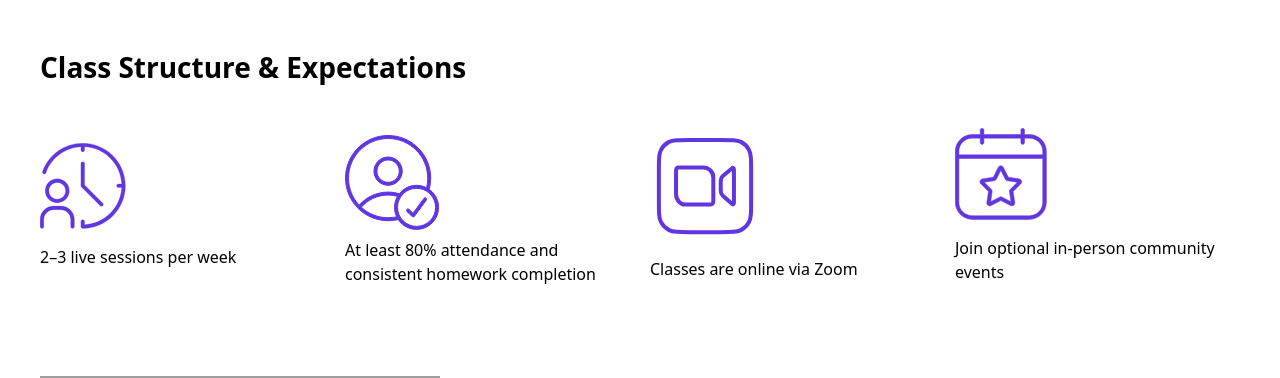
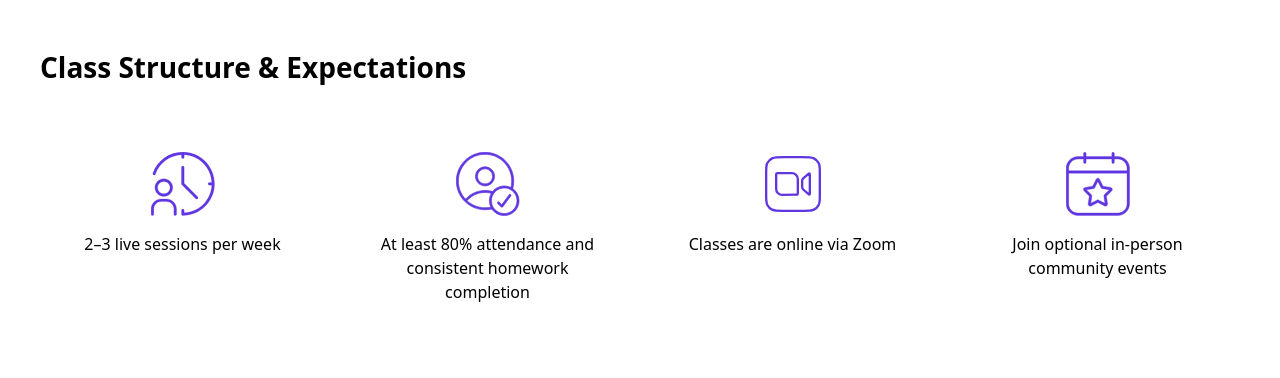
Before and after one commit to outcomeschoolorg/Outcome-School, a React (Vite) app: page /tech-school in a window 1280 px wide. Shown: the part 1680-2058 px from the top of the page. Built offline with nearby package versions, Linux system fonts and the light colour scheme; grey boxes are pictures that could not be loaded.

Commit message:
Update TechSchool.tsx

```diff
--- a/src/Pages/TechSchool.tsx
+++ b/src/Pages/TechSchool.tsx
@@ -115,25 +115,45 @@ const TechSchool = () => {
             Class Structure & Expectations
           </p>
 
-          <div className="grid grid-cols-2 sm:grid-cols-2 lg:grid-cols-4 gap-5 mt-5 mx-auto items-center justify-center">
-            <div>
-              <img src={clock} alt="clock" className="" />
-              <p className="my-4">2–3 live sessions per week</p>
+          <div className="grid grid-cols-1 sm:grid-cols-2 lg:grid-cols-4 gap-5 mt-5">
+            {/* CARD */}
+            <div className="flex flex-col items-center text-center bg-white p-6 rounded-2xl h-full">
+              <img
+                src={clock}
+                alt="clock"
+                className="w-16 h-16 object-contain"
+              />
+
+              <p className="mt-4 text-base font-medium">
+                2–3 live sessions per week
+              </p>
             </div>
-            <div>
-              <img src={user} alt="clock" className="" />
-              <p className="my-2">
+
+            {/* CARD */}
+            <div className="flex flex-col items-center text-center bg-white p-6 rounded-2xl h-full">
+              <img src={user} alt="user" className="w-16 h-16 object-contain" />
+
+              <p className="mt-4 text-base font-medium">
                 At least 80% attendance and consistent homework completion
               </p>
             </div>
-            <div>
-              <img src={zoom} alt="clock" className="" />
-              {/* <p className="mt-8 ">Classes are online via Zoom</p> */}
-              <p className="my-4">Classes are online via Zoom</p>
+
+            {/* CARD */}
+            <div className="flex flex-col items-center text-center bg-white p-6 rounded-2xl h-full">
+              <img src={zoom} alt="zoom" className="w-16 h-16 object-contain" />
+
+              <p className="mt-4 text-base font-medium">
+                Classes are online via Zoom
+              </p>
             </div>
-            <div>
-              <img src={bag} alt="clock" className="" />
-              <p className="my-4">Join optional in-person community events</p>
+
+            {/* CARD */}
+            <div className="flex flex-col items-center text-center bg-white p-6 rounded-2xl h-full">
+              <img src={bag} alt="bag" className="w-16 h-16 object-contain" />
+
+              <p className="mt-4 text-base font-medium">
+                Join optional in-person community events
+              </p>
             </div>
           </div>
         </div>
```
